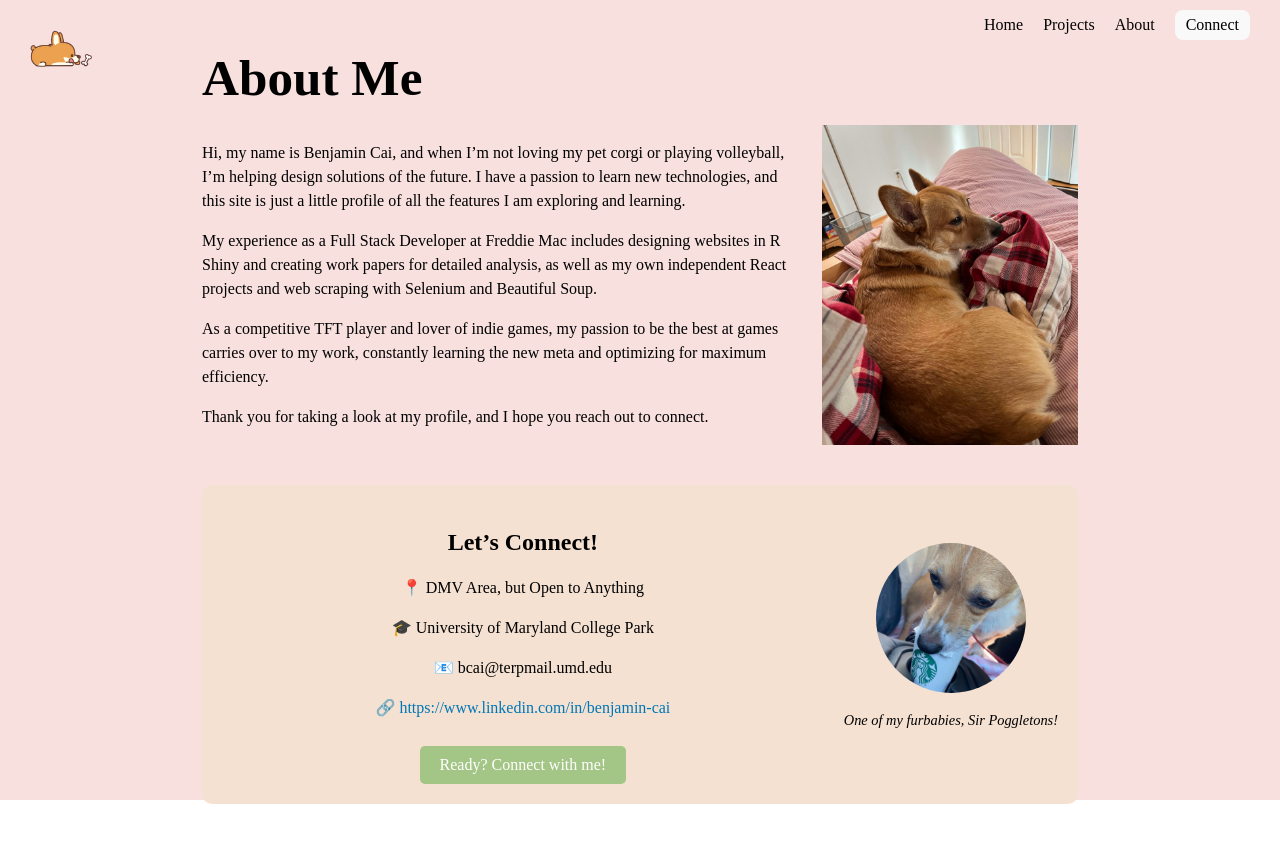
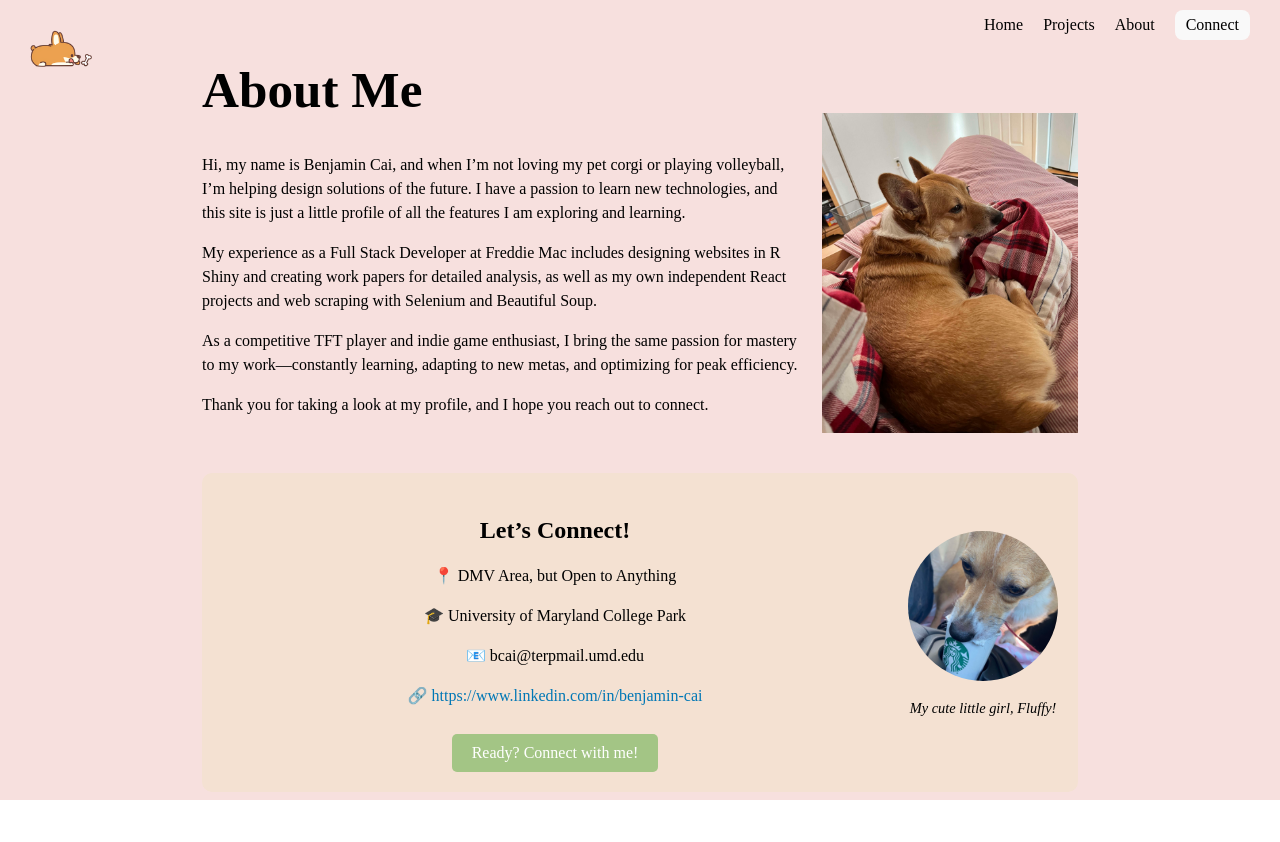
Before and after one commit to CaiBenjamin/personal_website, a React (Vite) app: page /about in a window 1280 px wide. Shown: the top 842 px of the page. Built offline with nearby package versions, Linux system fonts and the light colour scheme; a web font is replaced by a local one.

Commit message:
fixed about me

```diff
--- a/src/About.jsx
+++ b/src/About.jsx
@@ -9,7 +9,7 @@ function About() {
           <h1>About Me</h1>
           <p>Hi, my name is Benjamin Cai, and when I’m not loving my pet corgi or playing volleyball, I’m helping design solutions of the future. I have a passion to learn new technologies, and this site is just a little profile of all the features I am exploring and learning.</p>
           <p>My experience as a Full Stack Developer at Freddie Mac includes designing websites in R Shiny and creating work papers for detailed analysis, as well as my own independent React projects and web scraping with Selenium and Beautiful Soup.</p>
-          <p>As a competitive TFT player and lover of indie games, my passion to be the best at games carries over to my work, constantly learning the new meta and optimizing for maximum efficiency.</p>
+          <p>As a competitive TFT player and indie game enthusiast, I bring the same passion for mastery to my work—constantly learning, adapting to new metas, and optimizing for peak efficiency.</p>
           <p>Thank you for taking a look at my profile, and I hope you reach out to connect.</p>
         </div>
         <img
@@ -40,7 +40,7 @@ function About() {
         </div>
         <div style={{ marginLeft: '20px', textAlign: 'center' }}>
           <img src={corgiPupCup} alt="One of my furbabies" style={{ width: '150px', height: '150px', borderRadius: '50%', objectFit: 'cover' }} />
-          <p style={{ marginTop: '10px', fontSize: '0.9em', fontStyle: 'italic' }}>One of my furbabies, Sir Poggletons!</p>
+          <p style={{ marginTop: '10px', fontSize: '0.9em', fontStyle: 'italic' }}> My cute little girl, Fluffy!</p>
         </div>
       </div>
     </div>
```
